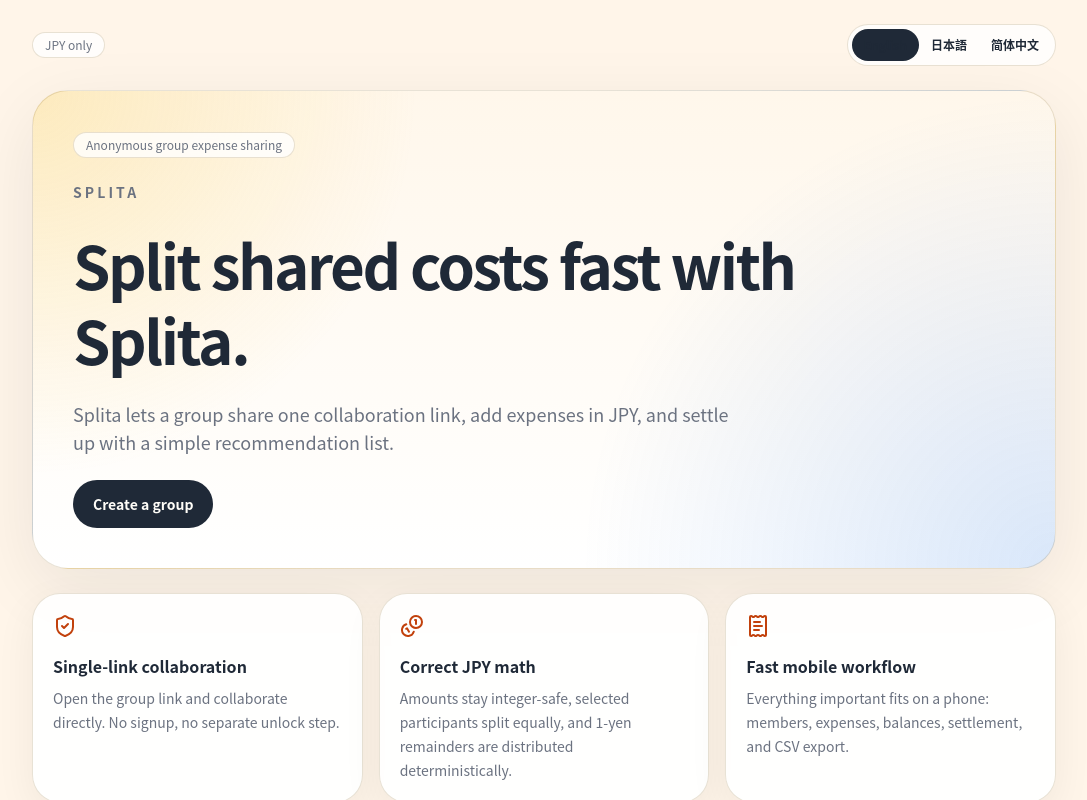
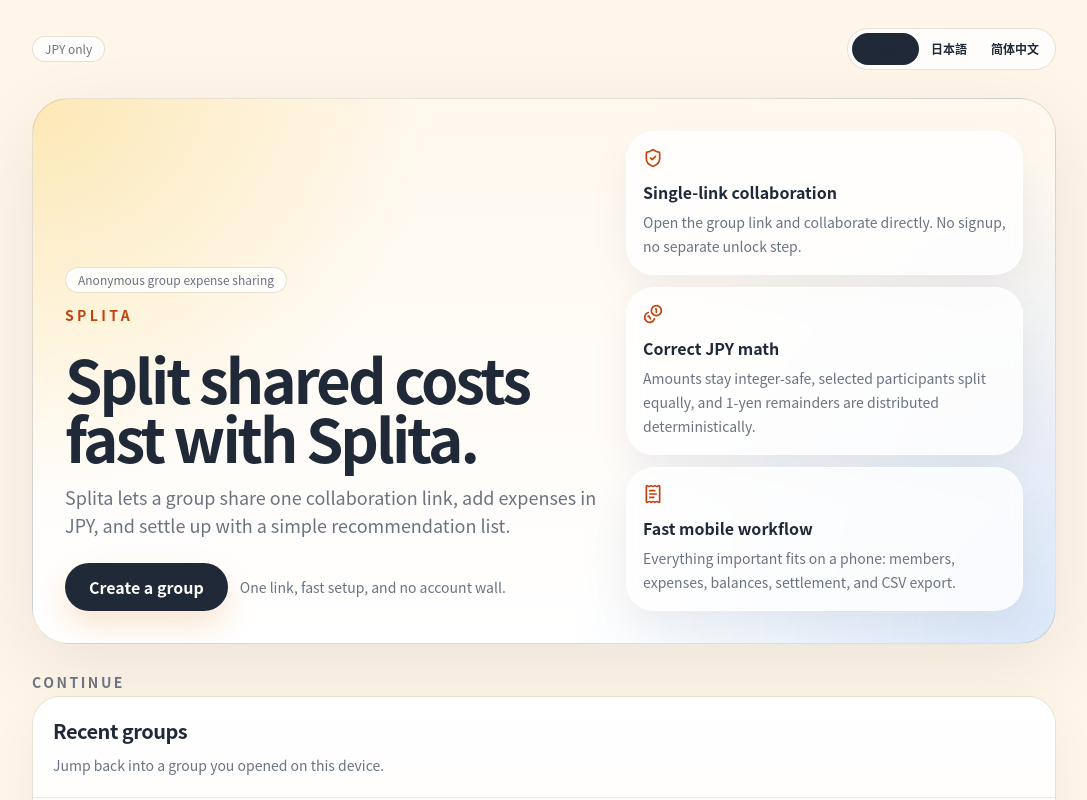
Before and after one commit to cb6ws23/Codex_SplitEase, a Next.js app: page /en in a window 1280 px wide. Shown: the top 800 px of the page, without its empty margins (96-1183 px from the left). Built offline with nearby package versions, Linux system fonts and the light colour scheme.

Commit message:
Apply Splita branding and improve homepage UI

```diff
--- a/src/app/[locale]/page.tsx
+++ b/src/app/[locale]/page.tsx
@@ -37,44 +37,52 @@
   ];
 
   return (
-    <main className="min-h-screen bg-[var(--page-background)] px-4 py-6 text-[var(--foreground)]">
-      <div className="mx-auto flex max-w-5xl flex-col gap-6">
+    <main className="min-h-screen bg-[var(--page-background)] px-4 py-5 text-[var(--foreground)] sm:py-7">
+      <div className="mx-auto flex max-w-5xl flex-col gap-5 sm:gap-7">
         <div className="flex items-center justify-between gap-4">
           <Badge>{common("currency")}</Badge>
           <LocaleSwitcher currentLocale={locale} href="/" />
         </div>
 
-        <section className="overflow-hidden rounded-[36px] border border-[var(--border)] bg-[radial-gradient(circle_at_top_left,rgba(247,201,72,0.28),transparent_34%),radial-gradient(circle_at_bottom_right,rgba(44,123,229,0.18),transparent_42%),linear-gradient(180deg,#fff7eb_0%,#ffffff_100%)] p-6 shadow-[0_20px_70px_rgba(15,23,42,0.08)] sm:p-10">
-          <div className="max-w-3xl space-y-6">
-            <Badge className="bg-white/80">{t("badge")}</Badge>
-            <div className="space-y-2">
-              <p className="text-sm font-semibold uppercase tracking-[0.22em] text-[var(--muted-foreground)]">
+        <section className="overflow-hidden rounded-[36px] border border-[var(--border)] bg-[radial-gradient(circle_at_top_left,rgba(247,201,72,0.34),transparent_34%),radial-gradient(circle_at_bottom_right,rgba(44,123,229,0.18),transparent_42%),linear-gradient(180deg,#fff8ee_0%,#ffffff_100%)] px-5 py-6 shadow-[0_24px_80px_rgba(15,23,42,0.08)] sm:px-8 sm:py-8">
+          <div className="grid gap-6 lg:grid-cols-[1.15fr_0.85fr] lg:items-end">
+            <div className="max-w-3xl space-y-5 sm:space-y-6">
+              <div className="space-y-3">
+                <Badge className="bg-white/85">{t("badge")}</Badge>
+                <p className="text-sm font-semibold uppercase tracking-[0.24em] text-[var(--accent-strong)]">
                   {common("appName")}
                 </p>
               </div>
-            <h1 className="text-4xl font-semibold leading-tight tracking-[-0.04em] sm:text-6xl">
+              <div className="space-y-4">
+                <h1 className="max-w-3xl text-4xl font-semibold leading-[0.98] tracking-[-0.05em] sm:text-6xl">
                   {t("title")}
                 </h1>
                 <p className="max-w-2xl text-base leading-7 text-[var(--muted-foreground)] sm:text-lg">
                   {t("description")}
                 </p>
-            <div className="flex flex-col gap-3 sm:flex-row">
+              </div>
+              <div className="flex flex-col gap-3 sm:flex-row sm:items-center">
                 <Link href="/groups/new">
-                <Button className="w-full sm:w-auto" size="lg">
+                  <Button className="h-12 w-full px-6 text-base shadow-[0_14px_30px_rgba(217,119,6,0.18)] sm:w-auto" size="lg">
                     {t("primaryCta")}
                   </Button>
                 </Link>
+                <p className="text-sm leading-6 text-[var(--muted-foreground)]">
+                  {t("ctaHint")}
+                </p>
               </div>
             </div>
-        </section>
 
-        <section className="grid gap-4 sm:grid-cols-3">
+            <div className="grid gap-3 sm:grid-cols-3 lg:grid-cols-1">
               {features.map((feature) => (
-            <Card key={feature.title}>
-              <CardContent className="space-y-4 p-5">
-                <feature.icon className="h-6 w-6 text-[var(--accent-strong)]" />
-                <div className="space-y-2">
-                  <h2 className="text-base font-semibold">{feature.title}</h2>
+                <Card
+                  key={feature.title}
+                  className="border-white/70 bg-white/80 shadow-[0_16px_40px_rgba(15,23,42,0.06)] backdrop-blur"
+                >
+                  <CardContent className="space-y-3 p-4">
+                    <feature.icon className="h-5 w-5 text-[var(--accent-strong)]" />
+                    <div className="space-y-1.5">
+                      <h2 className="text-sm font-semibold sm:text-base">{feature.title}</h2>
                       <p className="text-sm leading-6 text-[var(--muted-foreground)]">
                         {feature.body}
                       </p>
@@ -82,8 +90,15 @@
                   </CardContent>
                 </Card>
               ))}
+            </div>
+          </div>
         </section>
 
+        <section className="space-y-3">
+          <div className="space-y-1">
+            <p className="text-sm font-semibold uppercase tracking-[0.18em] text-[var(--muted-foreground)]">
+              {t("recentEyebrow")}
+            </p>
             <RecentGroupsSection
               description={t("recentDescription")}
               empty={t("recentEmpty")}
@@ -91,6 +106,8 @@
               title={t("recentTitle")}
             />
           </div>
+        </section>
+      </div>
     </main>
   );
 }
--- a/src/components/recent-groups-section.tsx
+++ b/src/components/recent-groups-section.tsx
@@ -33,28 +33,28 @@
   }, []);
 
   return (
-    <Card>
-      <CardHeader>
-        <CardTitle>{title}</CardTitle>
-        <CardDescription>{description}</CardDescription>
+    <Card className="overflow-hidden border-[var(--border)] bg-[linear-gradient(180deg,rgba(255,255,255,0.96),rgba(255,250,243,0.98))] shadow-[0_18px_50px_rgba(15,23,42,0.05)]">
+      <CardHeader className="gap-2 border-b border-[var(--border)]/70 bg-white/70">
+        <CardTitle className="text-xl">{title}</CardTitle>
+        <CardDescription className="max-w-2xl">{description}</CardDescription>
       </CardHeader>
-      <CardContent>
+      <CardContent className="p-4 sm:p-5">
         {groups.length === 0 ? (
-          <div className="rounded-2xl border border-dashed border-[var(--border)] px-4 py-5 text-sm text-[var(--muted-foreground)]">
+          <div className="rounded-3xl border border-dashed border-[var(--border)] bg-white px-4 py-6 text-sm leading-6 text-[var(--muted-foreground)]">
             {empty}
           </div>
         ) : (
-          <div className="space-y-3">
+          <div className="grid gap-3 sm:grid-cols-2">
             {groups.map((group) => (
               <Link
                 key={group.slug}
                 href={`/g/${group.slug}`}
                 locale={group.locale}
-                className="block rounded-2xl border border-[var(--border)] bg-white px-4 py-4 transition-colors hover:bg-[var(--muted)]"
+                className="block rounded-3xl border border-[var(--border)] bg-white px-4 py-4 transition-all hover:-translate-y-0.5 hover:bg-[var(--muted)] hover:shadow-[0_12px_28px_rgba(15,23,42,0.06)]"
               >
                 <div className="flex items-start justify-between gap-3">
                   <div className="min-w-0">
-                    <p className="truncate text-sm font-semibold text-[var(--foreground)]">
+                    <p className="truncate text-sm font-semibold text-[var(--foreground)] sm:text-base">
                       {group.name}
                     </p>
                     <p className="mt-1 flex items-center gap-2 text-xs text-[var(--muted-foreground)]">
@@ -62,7 +62,7 @@
                       <span>{new Date(group.visitedAt).toLocaleString(group.locale)}</span>
                     </p>
                   </div>
-                  <span className="inline-flex items-center gap-2 text-xs font-medium text-[var(--muted-foreground)]">
+                  <span className="inline-flex shrink-0 items-center gap-2 rounded-full bg-[var(--muted)] px-2.5 py-1 text-xs font-medium text-[var(--muted-foreground)]">
                     <FolderOpen className="h-3.5 w-3.5" />
                     {openLabel}
                   </span>
--- a/src/messages/en.json
+++ b/src/messages/en.json
@@ -4,7 +4,9 @@
     "title": "Split shared costs fast with Splita.",
     "description": "Splita lets a group share one collaboration link, add expenses in JPY, and settle up with a simple recommendation list.",
     "primaryCta": "Create a group",
+    "ctaHint": "One link, fast setup, and no account wall.",
     "secondaryCta": "Open demo flow",
+    "recentEyebrow": "Continue",
     "recentTitle": "Recent groups",
     "recentDescription": "Jump back into a group you opened on this device.",
     "recentEmpty": "No recent groups on this device yet.",
--- a/src/messages/ja.json
+++ b/src/messages/ja.json
@@ -4,7 +4,9 @@
     "title": "スプリタで、共有費用をすぐに割り勘。",
     "description": "スプリタなら、グループを作成して1つの共有リンクを配り、JPY の支出を追加し、その場で精算候補を確認できます。",
     "primaryCta": "グループを作成",
+    "ctaHint": "リンクは1つだけ。すぐ始められて、アカウント登録も不要です。",
     "secondaryCta": "デモ導線を見る",
+    "recentEyebrow": "続きから",
     "recentTitle": "最近のグループ",
     "recentDescription": "この端末で最近開いたグループへ戻れます。",
     "recentEmpty": "この端末にはまだ最近のグループがありません。",
--- a/src/messages/zh-CN.json
+++ b/src/messages/zh-CN.json
@@ -4,7 +4,9 @@
     "title": "用 A一下，快速分摊共享支出。",
     "description": "A一下让你创建群组、分享一个协作链接、记录 JPY 支出，并立即查看结算建议。",
     "primaryCta": "创建群组",
+    "ctaHint": "只有一个链接，启动很快，也不需要注册账号。",
     "secondaryCta": "查看示例流程",
+    "recentEyebrow": "继续使用",
     "recentTitle": "最近群组",
     "recentDescription": "快速回到这台设备上最近打开过的群组。",
     "recentEmpty": "这台设备上还没有最近群组。",
```
Lines whose indentation alone changed are shown as unchanged.
